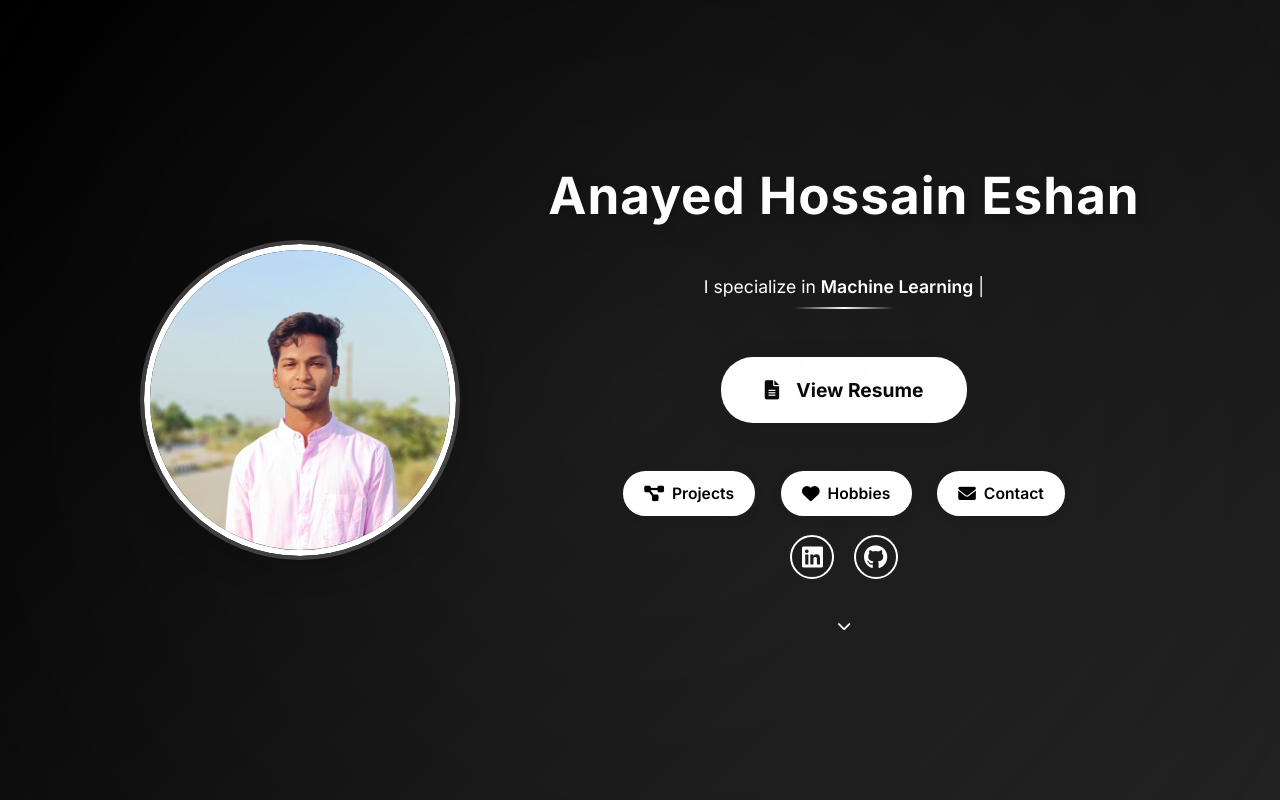
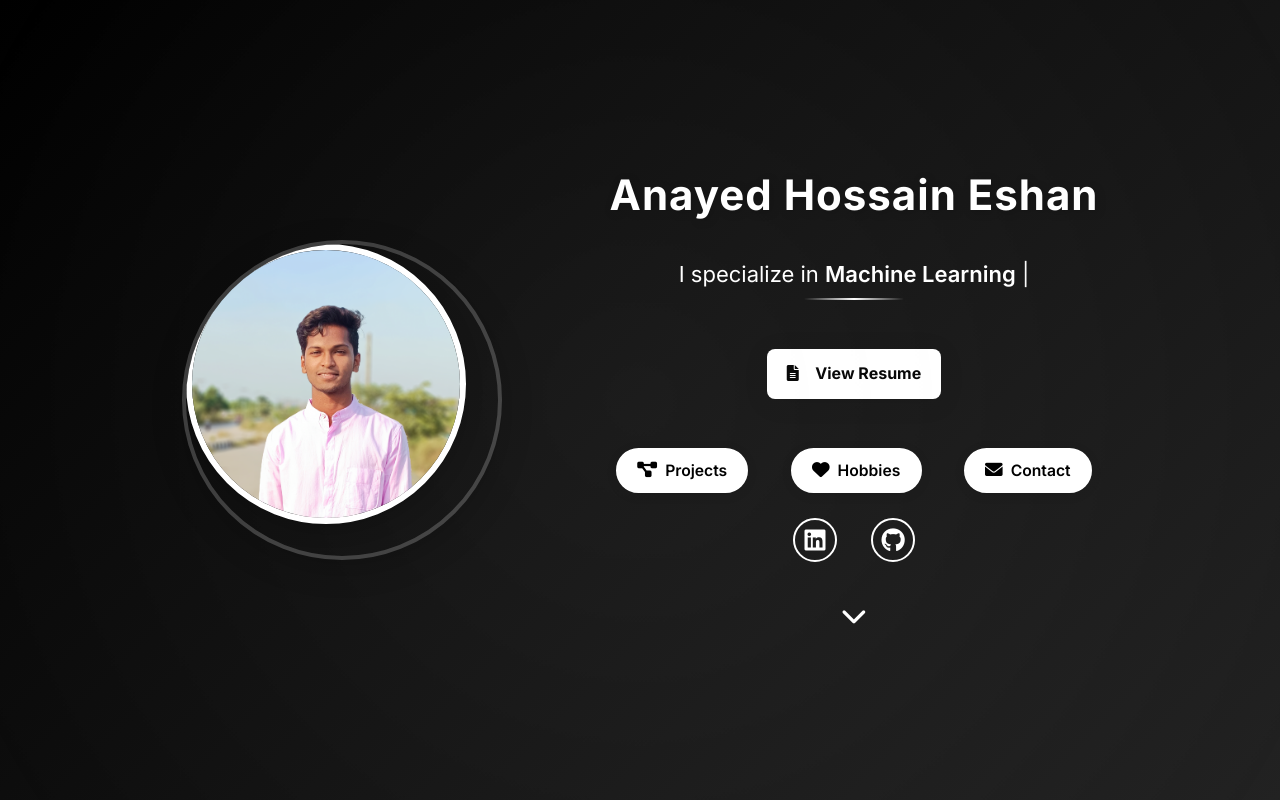
Before and after one commit to ishuu19/My-Resume, a plain HTML site: page index.html in a window 1280 px wide. Shown: the top 800 px of the page. Drawn offline with Linux system fonts and the light colour scheme; animation ran at ten frames a second.

Commit message:
Update index.html

```diff
--- a/index.html
+++ b/index.html
@@ -63,44 +63,91 @@
         </div>
     </section> -->
 
-    <!-- Hero Section -->
-<section class="hero">
-    <div class="hero-content">
+<!-- Hero Section -->
+<section class="hero" style="padding: 80px 0;">
+    <div class="hero-content" style="
+        display: flex;
+        align-items: center;
+        justify-content: center;
+        gap: 60px;
+        flex-wrap: wrap;
+        text-align: left;
+    ">
+
+        <!-- Profile Image -->
         <div class="profile-image-container large-profile-image no-grayscale">
-            <img src="TRY 4.png" alt="Anayed Hossain Eshan" class="profile-image">
+            <img src="TRY 4.png" alt="Anayed Hossain Eshan" class="profile-image" style="
+                width: 280px;
+                height: 280px;
+                object-fit: cover;
+                border-radius: 50%;
+                box-shadow: 0 8px 18px rgba(0,0,0,0.15);
+            ">
         </div>
-        <div class="hero-text">
-            <h1>Anayed Hossain Eshan</h1>
 
-            <!-- Added space below the name -->
-            <div style="margin-top: 15px;"></div>
+        <!-- Hero Text -->
+        <div class="hero-text" style="max-width: 500px;">
+            <h1 style="font-size: 42px; font-weight: 700; margin-bottom: 20px;">
+                Anayed Hossain Eshan
+            </h1>
 
-            <div class="typing-container">
+            <!-- More breathing room before typing text -->
+            <div class="typing-container" style="
+                font-size: 22px;
+                margin-bottom: 25px;
+            ">
                 <span>I specialize in </span>
                 <span class="typing-text"></span>
                 <span class="cursor">|</span>
             </div>
 
-            <a href="./Anayed Hossain Eshan_resume_vl.pdf" class="download-resume-btn" target="_blank" rel="noopener">
+            <!-- Resume Button -->
+            <a href="./Anayed Hossain Eshan_resume_vl.pdf"
+               class="download-resume-btn"
+               target="_blank" rel="noopener"
+               style="
+                   display: inline-block;
+                   padding: 12px 20px;
+                   border-radius: 8px;
+                   font-size: 16px;
+                   margin-bottom: 25px;
+               ">
                 <i class="fas fa-file-alt"></i> View Resume
             </a>
-            <div class="navigation-links">
-                <a href="projects.html" class="nav-link"><i class="fas fa-project-diagram"></i> Projects</a>
-                <a href="hobbies.html" class="nav-link"><i class="fas fa-heart"></i> Hobbies</a>
-                <a href="contact.html" class="nav-link"><i class="fas fa-envelope"></i> Contact</a>
+
+            <!-- Navigation -->
+            <div class="navigation-links" style="margin-bottom: 25px;">
+                <a href="projects.html" class="nav-link" style="margin-right: 20px;">
+                    <i class="fas fa-project-diagram"></i> Projects
+                </a>
+                <a href="hobbies.html" class="nav-link" style="margin-right: 20px;">
+                    <i class="fas fa-heart"></i> Hobbies
+                </a>
+                <a href="contact.html" class="nav-link">
+                    <i class="fas fa-envelope"></i> Contact
+                </a>
             </div>
-            <div class="social-links">
-                <a href="https://linkedin.com/in/anayedhossaineshan/" target="_blank" class="social-link"><i class="fab fa-linkedin"></i></a>
-                <a href="https://github.com/ishuu19" target="_blank" class="social-link"><i class="fab fa-github"></i></a>
+
+            <!-- Social Icons -->
+            <div class="social-links" style="margin-bottom: 30px;">
+                <a href="https://linkedin.com/in/anayedhossaineshan/" target="_blank" class="social-link" style="margin-right: 15px;">
+                    <i class="fab fa-linkedin"></i>
+                </a>
+                <a href="https://github.com/ishuu19" target="_blank" class="social-link">
+                    <i class="fab fa-github"></i>
+                </a>
             </div>
+
+            <!-- Scroll Arrow -->
             <div class="scroll-down-arrow">
-                <a href="#skills" class="scroll-down-link">
+                <a href="#skills" class="scroll-down-link" style="font-size: 26px;">
                     <i class="fas fa-chevron-down"></i>
                 </a>
             </div>
         </div>
     </div>
 </section>
+
 
 
     <!-- Skills Section: Modern Black & White, Responsive Layout, No Filter -->
```
